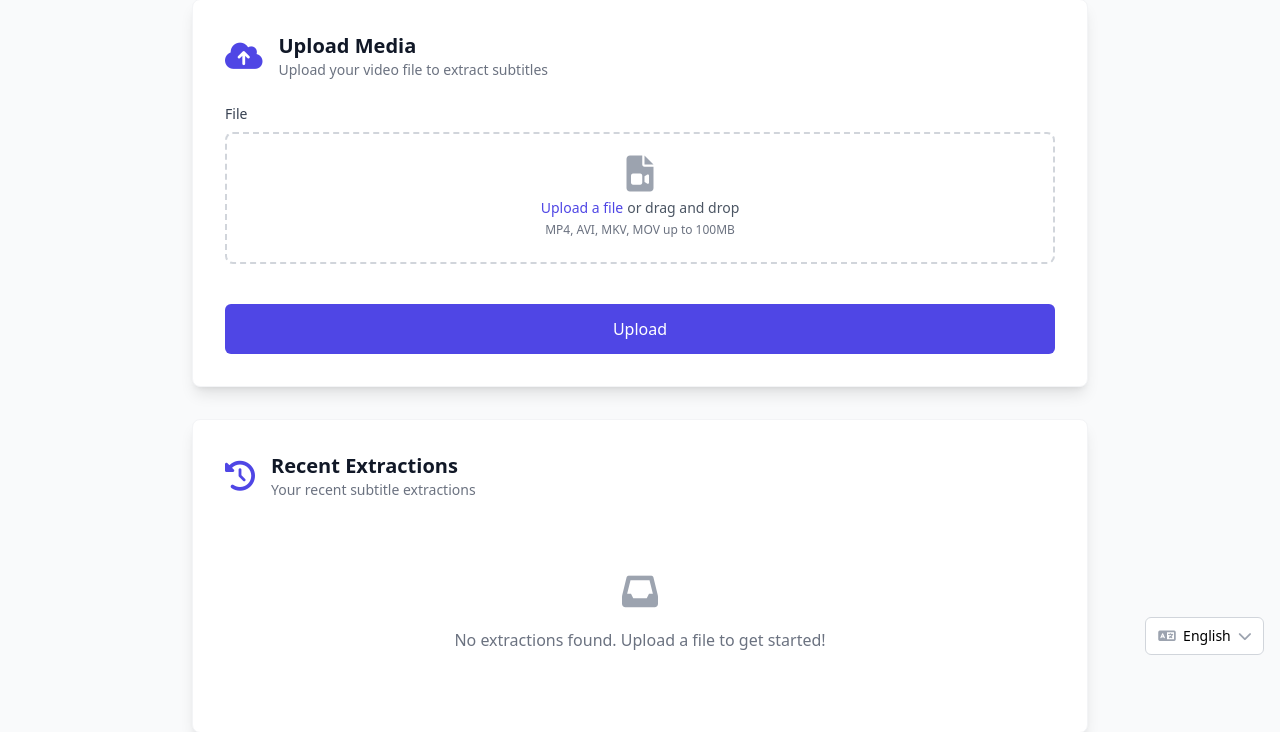
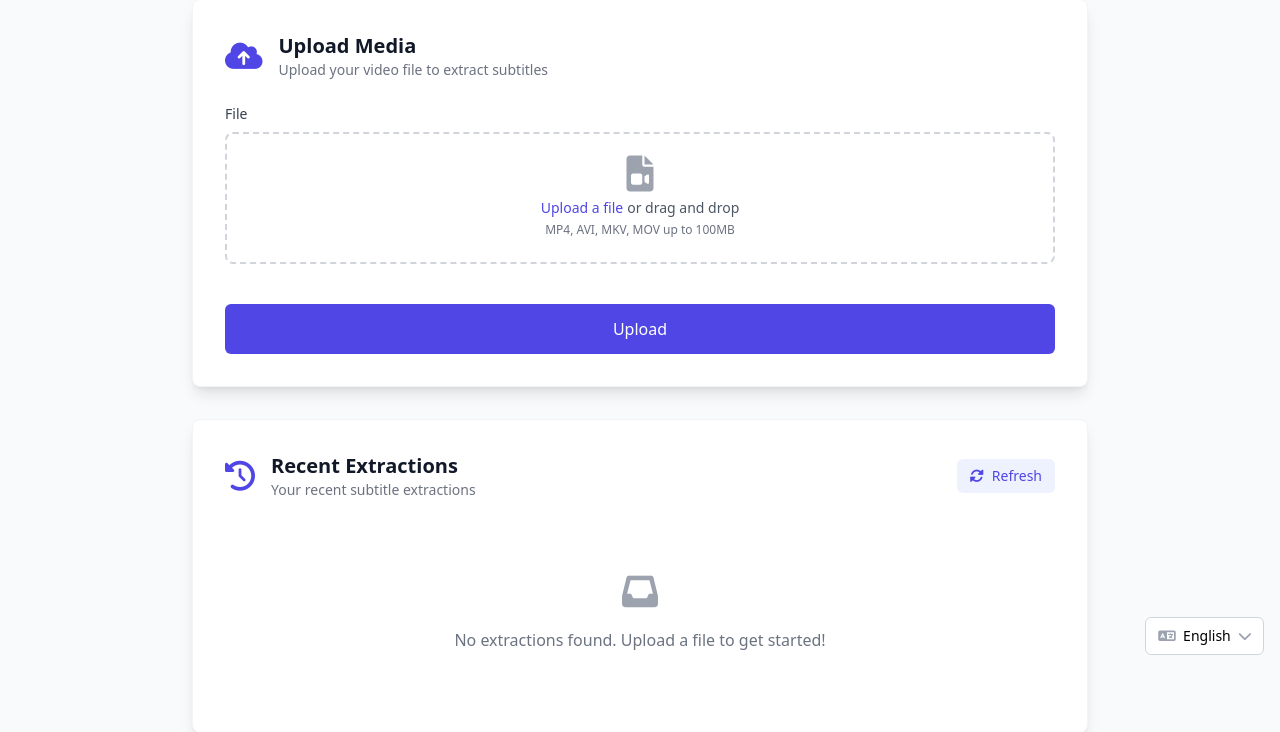
Before and after one commit to mahenrique94/extract-subtitle, a Flask app: page /dashboard in a window 1280 px wide. Shown: the part 129-861 px from the top of the page. Run offline with Flask 3, Linux system fonts and the light colour scheme; the visitor is signed in with stand-in values (Sample User, id 1); data that the repository does not hold is empty; some libraries are stand-ins or nearby versions.

Commit message:
chore: interface enhancements

```diff
--- a/app/templates/main/dashboard.html
+++ b/app/templates/main/dashboard.html
@@ -172,7 +172,8 @@
 
     <!-- Recent Extractions -->
     <div class="bg-white rounded-lg shadow-lg p-8 border border-gray-100">
-        <div class="flex items-center mb-6">
+        <div class="flex items-center justify-between mb-6">
+            <div class="flex items-center">
                 <div class="flex-shrink-0">
                     <i class="fas fa-history text-3xl text-indigo-600"></i>
                 </div>
@@ -180,6 +181,11 @@
                     <h2 class="text-xl font-semibold text-gray-900">{{ _('Recent Extractions') }}</h2>
                     <p class="text-sm text-gray-500">{{ _('Your recent subtitle extractions') }}</p>
                 </div>
+            </div>
+            <button onclick="window.location.reload()" class="inline-flex items-center px-3 py-2 border border-transparent text-sm leading-4 font-medium rounded-md text-indigo-600 bg-indigo-50 hover:bg-indigo-100 focus:outline-none focus:ring-2 focus:ring-offset-2 focus:ring-indigo-500 transition-all duration-200">
+                <i class="fas fa-sync-alt mr-2"></i>
+                {{ _('Refresh') }}
+            </button>
         </div>
 
         {% if extractions %}
@@ -199,7 +205,19 @@
                         {% for extraction in extractions %}
                         <tr class="hover:bg-gray-50" data-extraction-id="{{ extraction.id }}">
                             <td class="px-6 py-4 whitespace-nowrap text-sm text-gray-900">{{ extraction.original_filename }}</td>
-                            <td class="px-6 py-4 whitespace-nowrap text-sm text-gray-500">{{ extraction.target_language }}</td>
+                            <td class="px-6 py-4 whitespace-nowrap text-sm text-gray-500">
+                                {% if extraction.target_language == 'unknown' or not extraction.target_language %}
+                                    <div class="flex items-center justify-center">
+                                        <svg class="animate-spin h-4 w-4 text-indigo-600 mr-2" xmlns="http://www.w3.org/2000/svg" fill="none" viewBox="0 0 24 24">
+                                            <circle class="opacity-25" cx="12" cy="12" r="10" stroke="currentColor" stroke-width="4"></circle>
+                                            <path class="opacity-75" fill="currentColor" d="M4 12a8 8 0 018-8V0C5.373 0 0 5.373 0 12h4zm2 5.291A7.962 7.962 0 014 12H0c0 3.042 1.135 5.824 3 7.938l3-2.647z"></path>
+                                        </svg>
+                                        <span class="text-indigo-600">{{ _('Processing') }}</span>
+                                    </div>
+                                {% else %}
+                                    {{ extraction.target_language }}
+                                {% endif %}
+                            </td>
                             <td class="px-6 py-4 whitespace-nowrap text-sm text-gray-500">
                                 <span class="px-2 inline-flex text-xs leading-5 font-semibold rounded-full
                                     {% if extraction.status == 'completed' %}bg-green-100 text-green-800
@@ -209,18 +227,26 @@
                                     {{ _(extraction.status) }}
                                 </span>
                             </td>
-                            <td class="px-6 py-4 whitespace-nowrap text-sm text-gray-500">
+                            <td class="px-6 py-4 whitespace-nowrap text-sm text-gray-500 flex items-center justify-center">
                                 {% if extraction.status == 'processing' %}
-                                    <div class="w-full bg-gray-200 rounded-full h-2.5">
-                                        <div class="bg-indigo-600 h-2.5 rounded-full progress-bar-fill"
-                                             style="--progress: {{ extraction.progress }}%"></div>
+                                    <div class="flex items-center justify-center w-full">
+                                        <svg class="animate-spin h-5 w-5 text-indigo-600" xmlns="http://www.w3.org/2000/svg" fill="none" viewBox="0 0 24 24">
+                                            <circle class="opacity-25" cx="12" cy="12" r="10" stroke="currentColor" stroke-width="4"></circle>
+                                            <path class="opacity-75" fill="currentColor" d="M4 12a8 8 0 018-8V0C5.373 0 0 5.373 0 12h4zm2 5.291A7.962 7.962 0 014 12H0c0 3.042 1.135 5.824 3 7.938l3-2.647z"></path>
+                                        </svg>
                                     </div>
                                 {% elif extraction.status == 'completed' %}
-                                    {{ _('Completed') }}
+                                    <div class="flex items-center justify-center w-full">
+                                        <i class="fas fa-check-circle text-green-500 text-xl"></i>
+                                    </div>
                                 {% elif extraction.status == 'failed' %}
-                                    {{ _('Failed') }}
+                                    <div class="flex items-center justify-center w-full">
+                                        <i class="fas fa-exclamation-circle text-red-500 text-xl"></i>
+                                    </div>
                                 {% else %}
-                                    {{ _('Pending') }}
+                                    <div class="flex items-center justify-center w-full">
+                                        <i class="fas fa-clock text-gray-400 text-xl"></i>
+                                    </div>
                                 {% endif %}
                             </td>
                             <td class="px-6 py-4 whitespace-nowrap text-sm text-gray-500">{{ extraction.created_at.strftime('%Y-%m-%d %H:%M') }}</td>
@@ -655,72 +681,6 @@ document.addEventListener('DOMContentLoaded', function() {
     }
 });
 
-// Progress polling for processing extractions
-function pollProgress() {
-    fetch('/extraction-progress')
-        .then(response => response.json())
-        .then(data => {
-            data.forEach(extraction => {
-                const progressBar = document.querySelector(`[data-extraction-id="${extraction.id}"] .progress-bar`);
-                const progressText = document.querySelector(`[data-extraction-id="${extraction.id}"] .progress-text`);
-                if (progressBar && progressText) {
-                    // Apply easing to make it slow down as it approaches 95%
-                    const maxProgress = 95;
-                    const easedProgress = maxProgress * (1 - Math.pow(1 - (extraction.progress / 100), 3));
-
-                    progressBar.style.width = `${easedProgress}%`;
-                    progressText.textContent = `${Math.round(easedProgress)}%`;
-
-                    // Update status text based on progress
-                    const statusText = document.querySelector(`[data-extraction-id="${extraction.id}"] .status-text`);
-                    if (statusText) {
-                        if (extraction.progress < 5) {
-                            statusText.textContent = '{{ _("Initializing...") }}';
-                        } else if (extraction.progress < 15) {
-                            statusText.textContent = '{{ _("Saving file...") }}';
-                        } else if (extraction.progress < 20) {
-                            statusText.textContent = '{{ _("Loading model...") }}';
-                        } else if (extraction.progress < 60) {
-                            statusText.textContent = '{{ _("Transcribing...") }}';
-                        } else if (extraction.progress < 95) {
-                            statusText.textContent = '{{ _("Generating subtitles...") }}';
-                        } else {
-                            statusText.textContent = '{{ _("Finalizing...") }}';
-                        }
-                    }
-                }
-            });
-        })
-        .catch(error => console.error('Error polling progress:', error));
-}
-
-// Poll progress every 2 seconds if there are processing extractions
-if (document.querySelector('[data-status="processing"]')) {
-    setInterval(pollProgress, 2000);
-}
-
-// Update the extraction table row to include data attributes
-document.addEventListener('DOMContentLoaded', function() {
-    const extractionRows = document.querySelectorAll('tr[data-extraction-id]');
-    extractionRows.forEach(row => {
-        const progressCell = row.querySelector('td:nth-child(4)');
-        if (progressCell) {
-            const progressBar = progressCell.querySelector('.bg-indigo-600');
-            if (progressBar) {
-                const progressText = document.createElement('span');
-                progressText.className = 'progress-text ml-2 text-xs text-gray-500';
-                progressText.textContent = '0%';
-                progressBar.parentNode.appendChild(progressText);
-
-                const statusText = document.createElement('span');
-                statusText.className = 'status-text block text-xs text-gray-500 mt-1';
-                statusText.textContent = '{{ _("Initializing...") }}';
-                progressCell.appendChild(statusText);
-            }
-        }
-    });
-});
-
 function showFeedback(message, type = 'success') {
     const feedback = document.getElementById('feedbackMessage');
     const icon = feedback.querySelector('i');
```
Also changed, not shown: app/translations/en/LC_MESSAGES/messages.po, app/translations/es/LC_MESSAGES/messages.po, app/translations/pt_BR/LC_MESSAGES/messages.po. Lines whose indentation alone changed are shown as unchanged.
